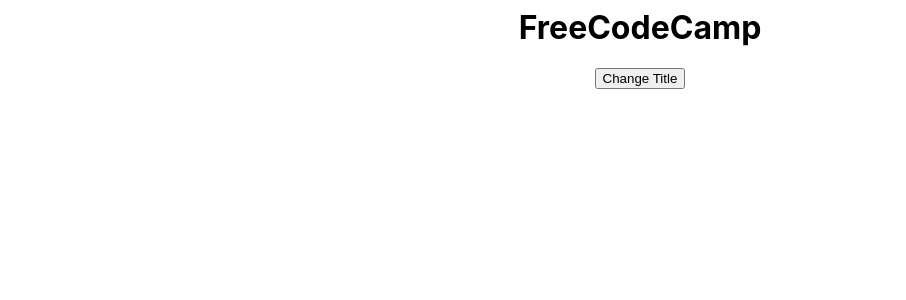
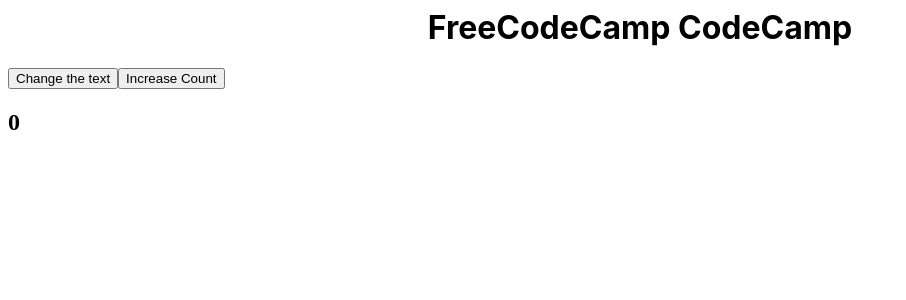
Before and after one commit to TreeWhispererA/stackblitz-react-challenge, a React (Create React App) app: page / in a window 1280 px wide. Shown: the top 300 px of the page, without its empty margins (0-906 px from the left). Built offline with nearby package versions, Linux system fonts and the light colour scheme.

Commit message:
1 file modified (#1)

```diff
--- a/src/App.js
+++ b/src/App.js
@@ -1,19 +1,39 @@
-import React, { useState } from 'react';
+import React, { useReducer } from 'react';
 import './style.css';
 
+const initialState = { text: 'FreeCodeCamp', count: 0 };
+
+const reducer = (state, action) => {
+  switch (action.type) {
+    case 'change-text':
+      return { ...state, text: 'FCC' };
+    case 'increase-count':
+      return { ...state, count: state.count + 1 };
+    default:
+      return state;
+  }
+};
+
 export default function App() {
-  //set the useState getter and setter
-  const [title, setTitle] = useState('FreeCodeCamp');
-  const handleChange = () => {
-    setTitle("Let's Change the world wit our cutting-edge technology");
-    setTimeout(() => {
-      setTitle('FreeCodeCamp');
-    }, 3000);
-  };
+  const [state, dispatch] = useReducer(reducer, initialState);
   return (
-    <div style={{ textAlign: 'center' }}>
-      <h1>{title}</h1>
-      <button onClick={handleChange}>Change Title</button>
+    <div>
+      <h1 style={{ textAlign: 'center' }}>{state.text} CodeCamp</h1>
+      <button
+        onClick={() => {
+          dispatch({ type: 'change-text' });
+        }}
+      >
+        Change the text
+      </button>
+      <button
+        onClick={() => {
+          dispatch({ type: 'increase-count' });
+        }}
+      >
+        Increase Count
+      </button>
+      <h2>{state.count}</h2>
     </div>
   );
 }
```
